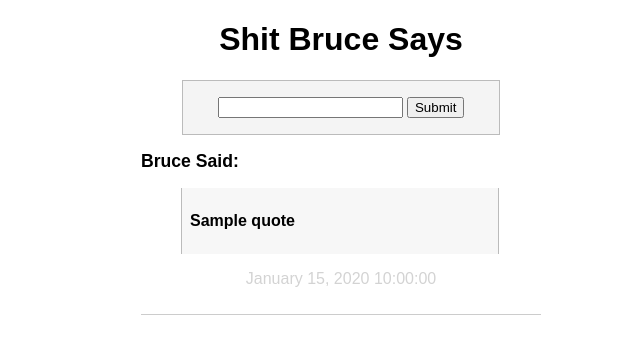
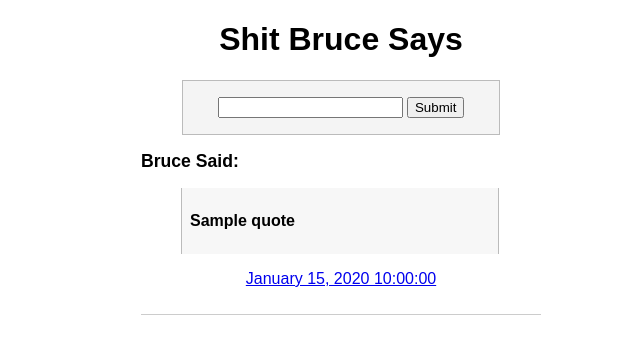
Before and after one commit to thekbb/shit-bruce-says, a Flask app: template templates/index.html in a window 1280 px wide. Shown: the top 354 px of the page, without its empty margins (299-939 px from the left). Run offline with Flask 3, Linux system fonts and the light colour scheme; the template is opened without the code that fills it: most values are stand-ins (such as "Sample title", 1, 10 or a date in 2020).

Commit message:
make links clickable

```diff
--- a/templates/index.html
+++ b/templates/index.html
@@ -21,14 +21,16 @@
             <input type="submit" name="submit"/>
         </form>
     </div>
-    <div class="quotes">
+    <div class="quotes" id="quotes">
         {% for quote in quotes %}
-        <div class="quote">
+        <div class="quote" id="quote_{{ quote.quote_id }}">
             <h2>Bruce Said:</h2>
-            <blockquote id="quote_{{ quote.quote_id }}">
+            <blockquote>
                 <p>{{ quote.get('quote') }}</p>
             </blockquote>
-            <p class="timestamp" onclick="window.location.href='{{ quote.timestamp_link }}'">{{ quote.timestamp.strftime("%B %d, %Y %H:%M:%S") }}</p>
+            <p class="timestamp">
+                <a href="#{{ quote.quote_id }}"> {{ quote.timestamp.strftime("%B %d, %Y %H:%M:%S") }}</a>
+            </p>
         </div>
         {% endfor %}
     </div>
```
